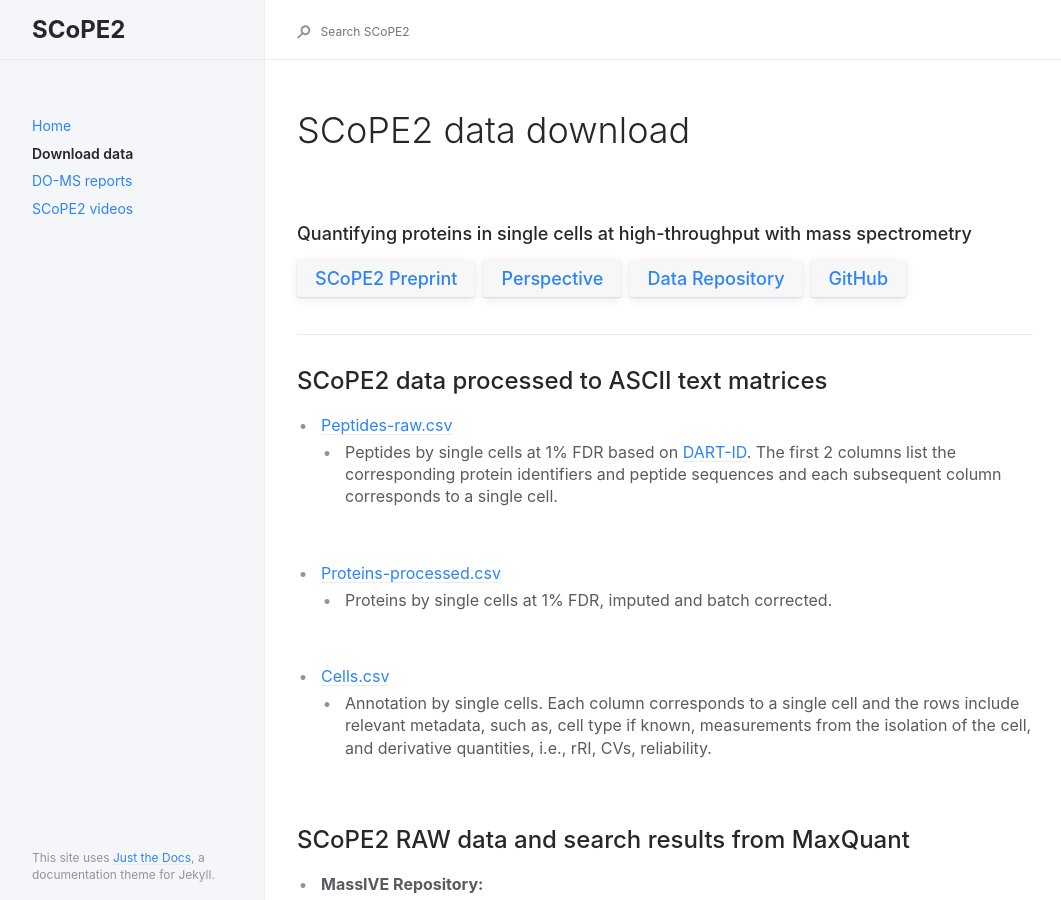
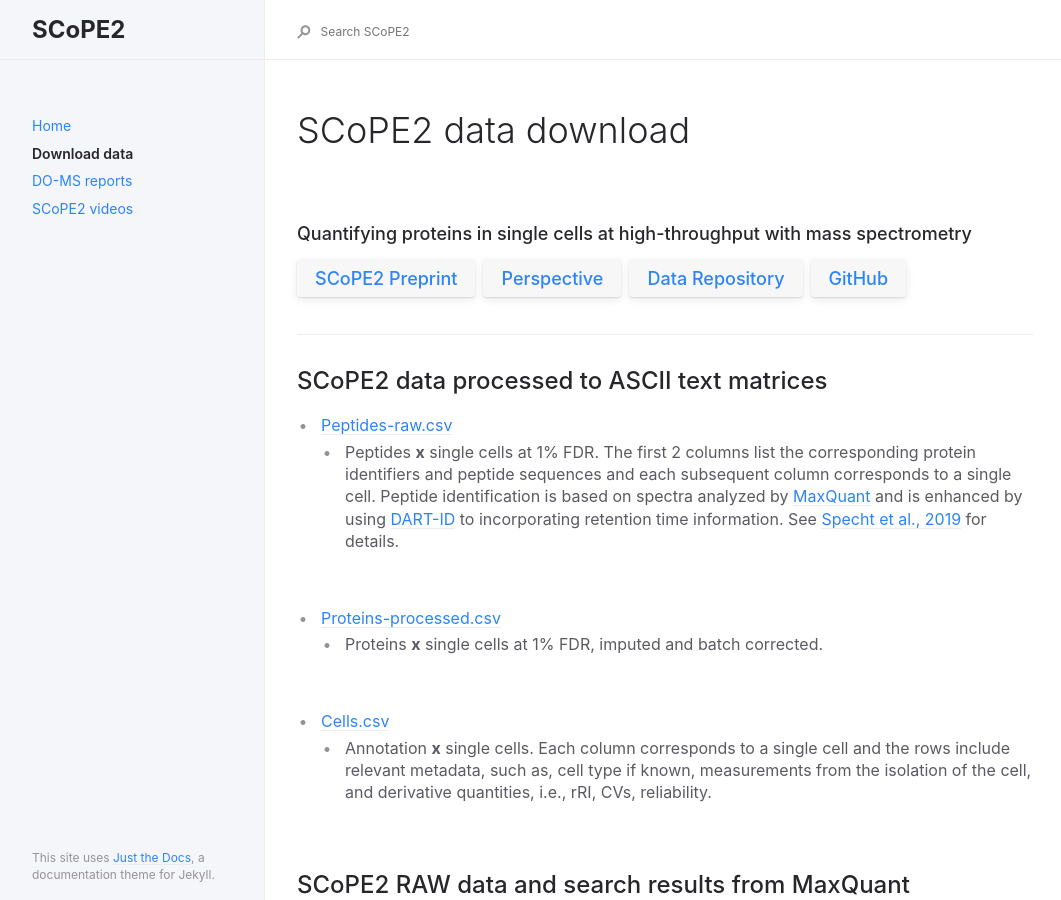
Before and after one commit to SlavovLab/SCoPE2, a Jekyll site: the page built from docs/docs/data.md, in a window 1280 px wide. Shown: the whole page, without its empty margins (91-1152 px from the left). Built offline with Jekyll 4.4.1, drawn with Linux system fonts in a browser that asks for light colours.

Commit message:
Update data.md

```diff
--- a/docs/docs/data.md
+++ b/docs/docs/data.md
@@ -22,17 +22,17 @@ permalink: docs/data
 
 
 * [Peptides-raw.csv](http://slavovlab.net/scope2/data/Peptides-raw.csv)
-  - Peptides by single cells at 1% FDR based on [DART-ID](https://dart-id.slavovlab.net/). The first 2 columns list the corresponding protein identifiers and peptide sequences and each subsequent column corresponds to a single cell.
+  - Peptides **x** single cells at 1% FDR.  The first 2 columns list the corresponding protein identifiers and peptide sequences and each subsequent column corresponds to a single cell. Peptide identification is based on spectra analyzed by [MaxQuant](https://www.maxquant.org/)  and is enhanced by using [DART-ID](https://dart-id.slavovlab.net/) to incorporating retention time information. See [Specht et al., 2019](https://www.biorxiv.org/content/10.1101/665307v1) for details.
 
 &nbsp;
 
 * [Proteins-processed.csv](http://slavovlab.net/scope2/data/Proteins-processed.csv)
-   - Proteins by single cells at 1% FDR, imputed and batch corrected.
+   - Proteins **x** single cells at 1% FDR, imputed and batch corrected.
 
 &nbsp;
 
 * [Cells.csv](http://slavovlab.net/scope2/data/Cells.csv)
-   - Annotation by single cells. Each column corresponds to a single cell and the rows include relevant metadata, such as, cell type if known, measurements from the isolation of the cell, and derivative quantities, i.e., rRI, CVs, reliability.
+   - Annotation **x**  single cells. Each column corresponds to a single cell and the rows include relevant metadata, such as, cell type if known, measurements from the isolation of the cell, and derivative quantities, i.e., rRI, CVs, reliability.
 
 &nbsp;
 
```
